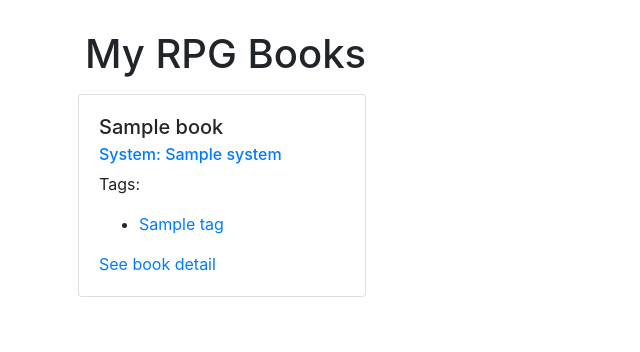
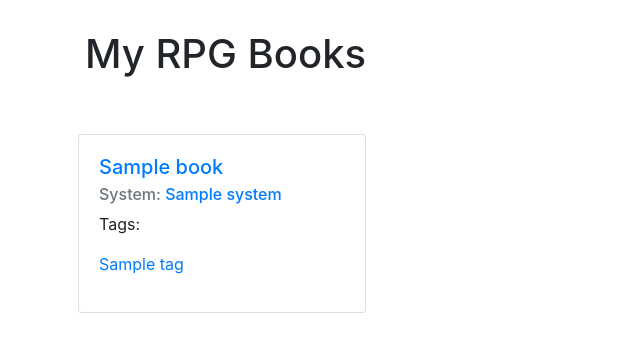
Before and after one commit to philippe-lemaire/rpgbooks.legendesdelatable.fr, a Django app: page / in a window 1280 px wide. Shown: the part 56-408 px from the top of the page, without its empty margins (0-640 px from the left). Run offline with Django 4.2, Linux system fonts and the light colour scheme; tables that the repository leaves empty hold one stand-in row (values such as "Sample post"); some libraries are stand-ins or nearby versions.

Commit message:
new links to details, tags and systems

```diff
--- a/books/templates/books/book_list.html
+++ b/books/templates/books/book_list.html
@@ -5,21 +5,21 @@
 {% block content %}
 <h1>My RPG Books</h1>
 
-<div class="row">
+<div class="row mt-5">
   {% for book in books %}
   <div class="card m-2" style="width: 18rem;">
     <div class="card-body">
-      <h5 class="card-title">{{book.title}}</h5>
-      <h6 class="card-subtitle mb-2 text-muted"><a href="{% url 'books:books_by_system' book.system.slug %}">System:
-          {{book.system}}</a></h6>
+      <h5 class="card-title"> <a href="{% url 'books:book_detail' book.slug %}">{{book.title}}</a></h5>
+      <h6 class="card-subtitle mb-2 text-muted">System:
+        <a href="{% url 'books:books_by_system' book.system.slug %}">{{book.system}}</a>
+      </h6>
       <p class="card-text">Tags:
-      <ul>
+      <ul class="list-inline">
         {% for tag in book.tags.all %}
-        <li><a href="{% url 'books:books_by_tag' tag.slug %}">{{tag}}</a></li>
+        <li class="list-inline-item"><a href="{% url 'books:books_by_tag' tag.slug %}">{{tag}}</a></li>
         {% endfor %}
       </ul>
       </p>
-      <a href="{% url 'books:book_detail' book.slug %}">See book detail</a>
     </div>
   </div>
   {% endfor %}
--- a/books/templates/books/system_list.html
+++ b/books/templates/books/system_list.html
@@ -7,7 +7,9 @@
 
 <ul>
   {% for system in system_list %}
-  <li>{{system}}</li>
+  <li>
+    <a href="{% url 'books:books_by_system' system.slug %}">{{system}}</a>
+  </li>
   {% endfor %}
 </ul>
 {% endblock %}
--- a/books/templates/books/tag_list.html
+++ b/books/templates/books/tag_list.html
@@ -7,7 +7,7 @@
 
 <ul>
   {% for tag in tag_list %}
-  <li>{{tag}}</li>
+  <li><a href="{% url 'books:books_by_tag' tag.slug %}">{{tag}}</a></li>
   {% endfor %}
 </ul>
 {% endblock %}
```
